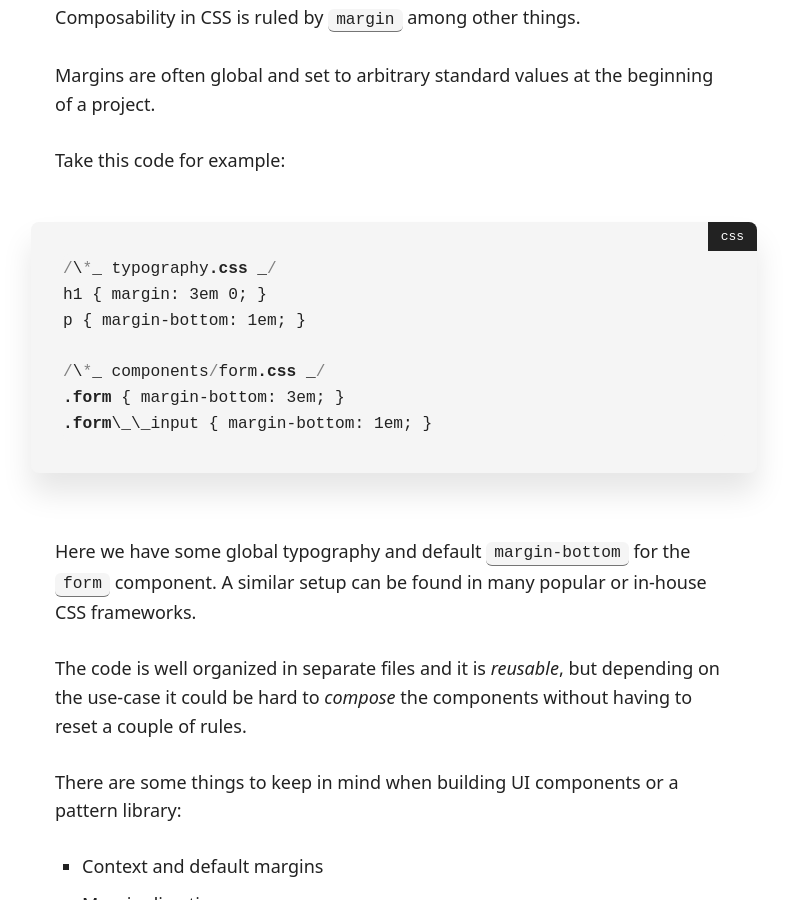
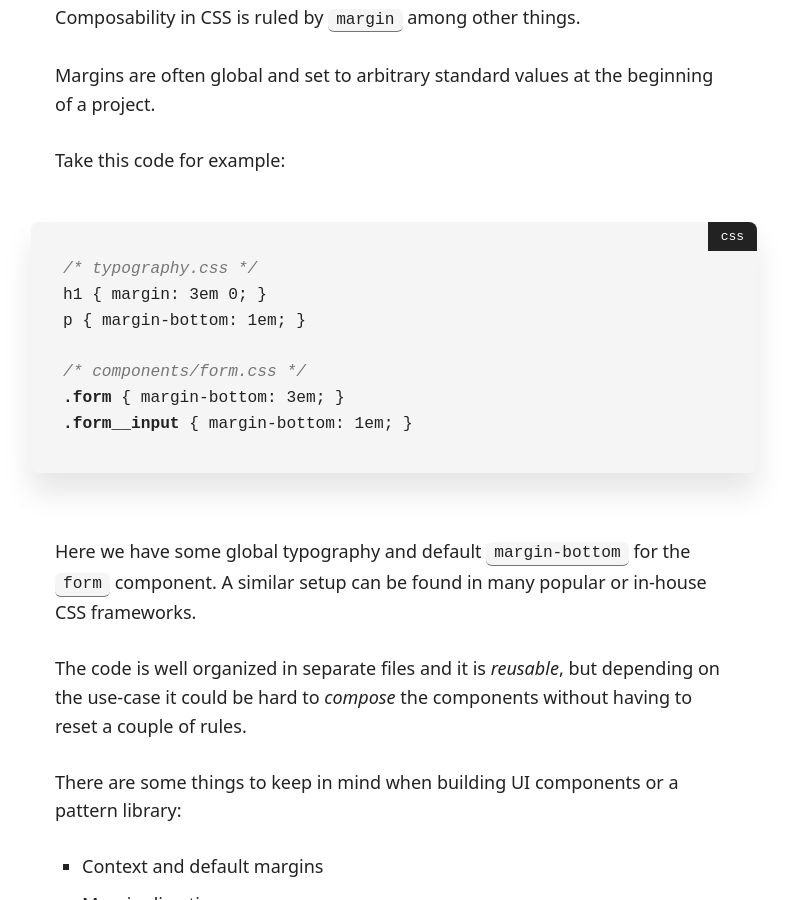
Before and after one commit to giuseppeg/giuseppeg.github.com, a Jekyll site: the page built from _posts/2016-04-05-margins-and-composability-in-css.md, in a window 1280 px wide and 900 px high, scrolled down 1471 px. Shown: the whole window, without its empty margins (246-1034 px from the left). Built offline with Jekyll 4.4.1, drawn with Linux system fonts in a browser that asks for light colours; comment, search, counter and statistics services are not loaded.

Commit message:
fix code

```diff
--- a/_posts/2016-04-05-margins-and-composability-in-css.md
+++ b/_posts/2016-04-05-margins-and-composability-in-css.md
@@ -43,13 +43,13 @@ Margins are often global and set to arbitrary standard values at the beginning o
 Take this code for example:
 
 {% highlight css %}
-/\*_ typography.css _/
+/* typography.css */
 h1 { margin: 3em 0; }
 p { margin-bottom: 1em; }
 
-/\*_ components/form.css _/
+/* components/form.css */
 .form { margin-bottom: 3em; }
-.form\_\_input { margin-bottom: 1em; }
+.form__input { margin-bottom: 1em; }
 {% endhighlight %}
 
 Here we have some global typography and default <code>margin-bottom</code> for the <code>form</code> component. A similar setup can be found in many popular or in-house CSS frameworks.
```
